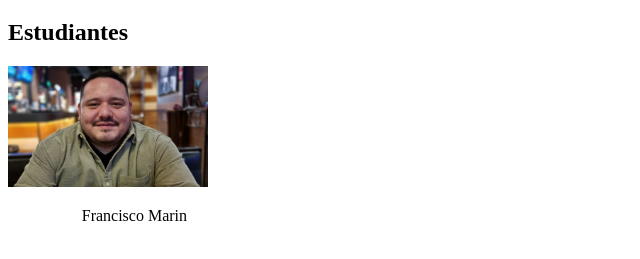
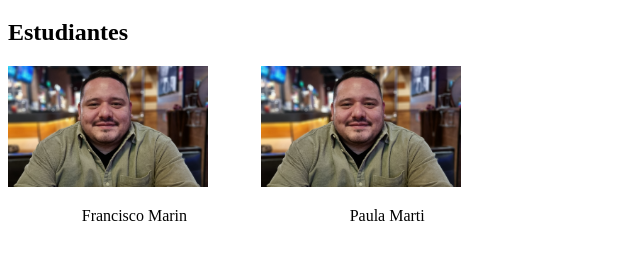
Before and after one commit to Franciscoj91/Fullstack-JavaScript-G37, a plain HTML site: page index.html in a window 1280 px wide. Shown: the part 61-320 px from the top of the page, without its empty margins (0-640 px from the left). Drawn offline with Linux system fonts and the light colour scheme.

Commit message:
Agregar mi tarjeta

```diff
--- a/index.html
+++ b/index.html
@@ -18,6 +18,12 @@
                 </div>
                 <p>Francisco Marin</p>
             </div>
+            <div class="card">
+                <div class="card-img">
+                    <img src="./assets/imgs/fran.jpg" alt="Tutor">
+                </div>
+                <p>Paula Marti</p>
+            </div>
         </div>
     </section>
 </body>
```
